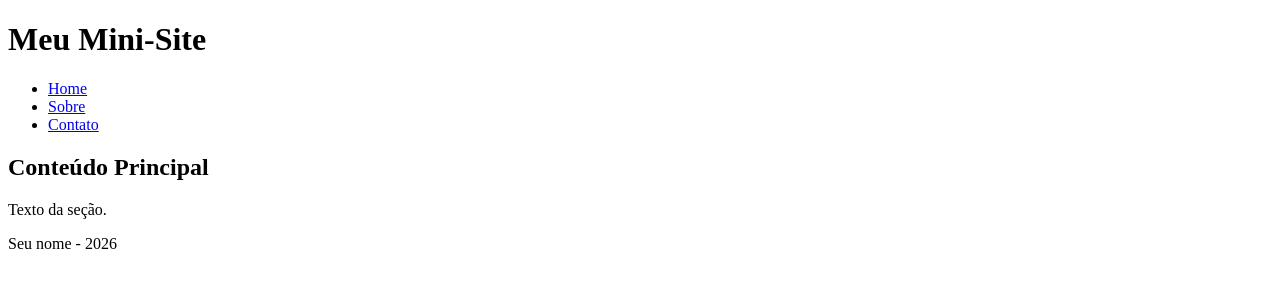
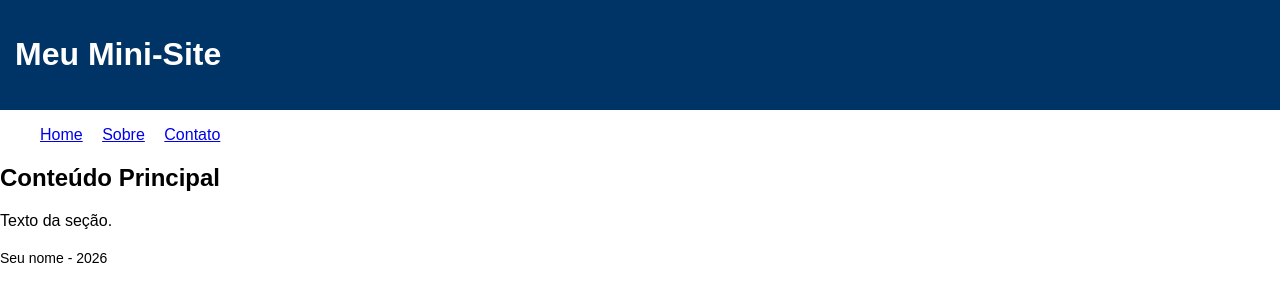
Before and after one commit to JulliMelo/prog-internet-2026, a plain HTML site: page roteiro-2/index.html in a window 1280 px wide. Drawn offline with Linux system fonts and the light colour scheme.

Commit message:
Adicionando estilo ao css externo

```diff
--- a/roteiro-2/assets/css/style.css
+++ b/roteiro-2/assets/css/style.css
@@ -0,0 +1,24 @@
+body {
+    font-family: Arial, sans-serif;
+    margin: 0;
+}
+
+header {
+    background-color: #003366;
+    color: white;
+    padding: 15px;
+}
+
+nav ul {
+    list-style: none;
+}
+
+nav li {
+    display: inline;
+    margin-right: 15px;
+}
+
+footer {
+    margin-top: 20px;
+    font-size: 14px;
+}
```
Also changed, not shown: roteiro-2/index.html (+1 -0 lines).
